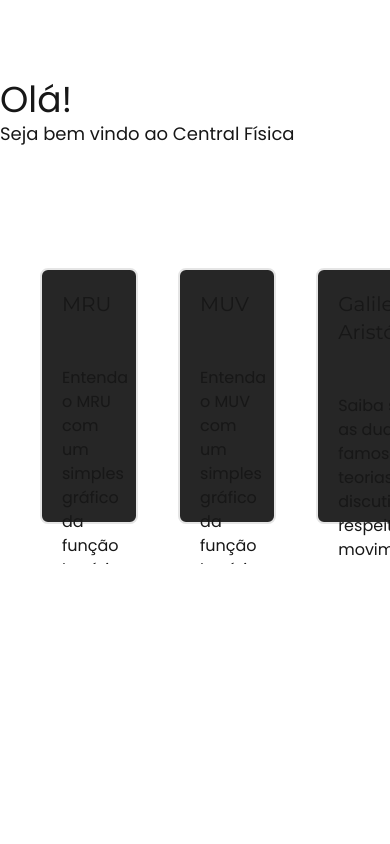
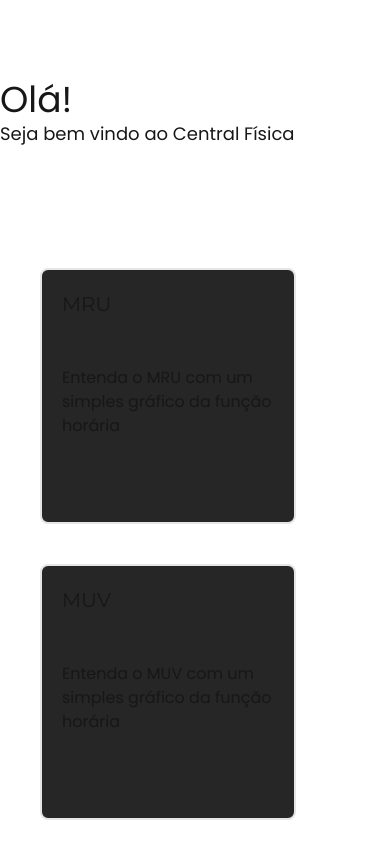
Before and after one commit to JoaoPauloQC/Cinematic, a Next.js app: page / in a window 390 px wide. Shown: the top 844 px of the page. Built offline with nearby package versions, Linux system fonts and the light colour scheme.

Commit message:
style: responsive to home

```diff
--- a/src/Components/HomeContent.tsx
+++ b/src/Components/HomeContent.tsx
@@ -11,7 +11,7 @@ export default function HomeContent (){
 
 
 
-            <div className="movements__card__area flex w-full gap-10 pt-30 p-10 overflow-y-auto justify-around">
+            <div className="movements__card__area flex w-full gap-10 pt-30 p-10 overflow-y-auto justify-around max-md:flex-col">
 
 
                 {allsections.map(s=>(
--- a/src/app/GalileuVSAristoteles/page.tsx
+++ b/src/app/GalileuVSAristoteles/page.tsx
@@ -3,7 +3,7 @@ import Galileu from "./Galileu/Galileu";
 
 export default function GalileuVSAristoteles() {
     return (
-        <div className="GalileuVSAristoles flex flex-col fade-in-4s">
+        <div className="GalileuVSAristoles flex flex-col py-20 fade-in-4s">
             <Galileu/>
             <Aristoteles/>
         </div>
```
